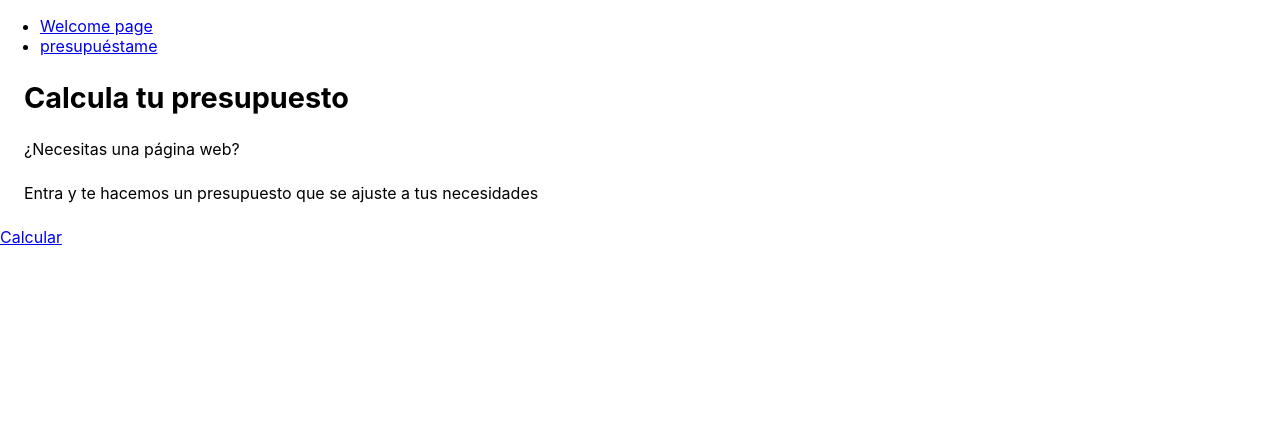
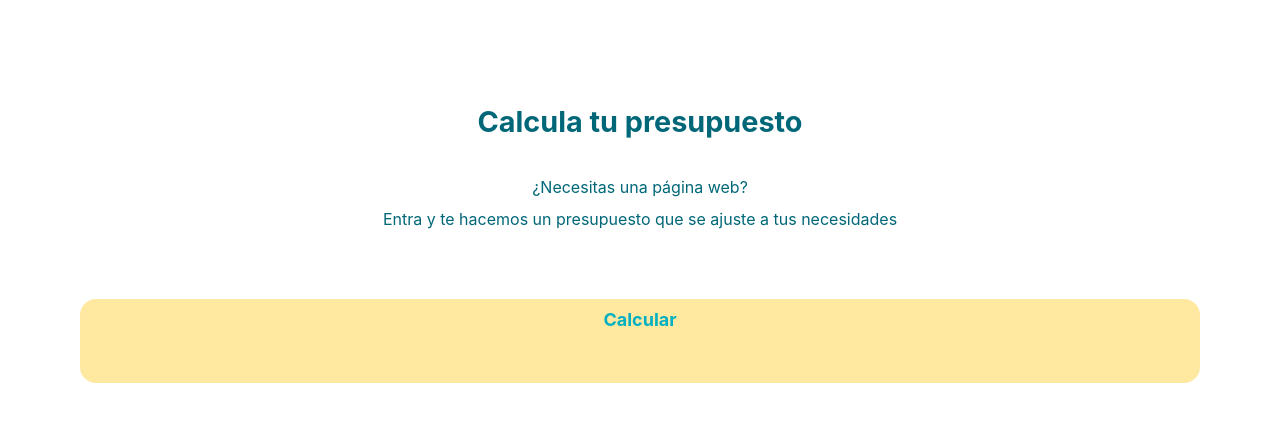
Before and after one commit to Lahali/budget-app, a React (Create React App) app: page / in a window 1280 px wide. Shown: the top 422 px of the page. Built offline with nearby package versions, Linux system fonts and the light colour scheme.

Commit message:
Ejercicio 5 completado, Nivel 1 terminado

```diff
--- a/src/App.jsx
+++ b/src/App.jsx
@@ -1,31 +1,15 @@
 import React from "react";
-import { useState, useEffect } from "react";
-import { Link, Route, Routes } from "react-router-dom";
+import { Route, Routes } from "react-router-dom";
 import Main from "./components/Main";
 import Welcome from "./components/Welcome";
 
 function App() {
-
-
-
   return (
     <div>
-      <nav>
-        <ul>
-          <li>
-            <Link to="/">Welcome page</Link>
-          </li>
-          <li>
-            <Link to="/budget">presupuéstame</Link>
-          </li>
-        </ul>
-      </nav>
       <Routes>
-        <Route path="/" element={<Welcome/>} />
-        <Route path="/budget" element = {<Main/>}/>
+        <Route path="/" element={<Welcome />} />
+        <Route path="/budget" element={<Main />} />
       </Routes>
-
-
     </div>
   );
 }
--- a/src/components/Layout.jsx
+++ b/src/components/Layout.jsx
@@ -1,12 +1,12 @@
 import React from "react";
-import { HeaderStyled, ParragrafStyled } from "./Styles";
+import { DivStyled, NavStyled, LinkStyled, ParragrafStyled } from "./Styles";
 import Panel from "./Panel";
 import Welcome from "./Welcome";
 
 const Layout = (props) => {
   return (
-    <div>
-      <HeaderStyled>¿Qué quieres hacer?</HeaderStyled>
+    <DivStyled>
+      <h2>¿Qué quieres hacer?</h2>
       <ParragrafStyled>
         <input type="checkbox" name="webSite" onChange={props.updateBudget2} />
         Una página web (500€) <br />
@@ -40,7 +40,10 @@ const Layout = (props) => {
         Una campaña Google Ads (200€) <br />
       </ParragrafStyled>
       <ParragrafStyled>Total: {props.total}</ParragrafStyled>
-    </div>
+      <NavStyled>
+          <LinkStyled to="/">Volver</LinkStyled>
+        </NavStyled>
+    </DivStyled>
   );
 };
 
--- a/src/components/Panel.jsx
+++ b/src/components/Panel.jsx
@@ -1,5 +1,4 @@
 import React from "react";
-import { useState } from "react";
 import { PanelStyled, InputStyled, ButtonStyled } from "./Styles";
 
 const Panel = (props) => {
--- a/src/components/Styles.jsx
+++ b/src/components/Styles.jsx
@@ -1,12 +1,15 @@
+import { Link } from "react-router-dom";
 import styled from "styled-components";
 
 export const HeaderStyled = styled.header`
   margin: 1.5rem;
   font-size: larger;
   font-weight: bold;
+  text-align: center;
 `;
 
 export const PanelStyled = styled.form`
+  text-align: center;
   justify-content: center;
   align-items: center;
   border: solid 2px #efefef;
@@ -19,9 +22,16 @@ export const PanelStyled = styled.form`
 `;
 
 export const ParragrafStyled = styled.p`
-  margin: 1.5rem;
+  /* margin: 1.5rem; */
+  line-height: 2rem;
 `;
 
+
+export const WelcomeParragrafStyled = styled.p`
+  margin: 2rem;
+  line-height: 2rem;
+  text-align: center;
+`;
 
 export const ButtonStyled = styled.button`
   width: 2rem;
@@ -30,14 +40,14 @@ export const ButtonStyled = styled.button`
   font-size: 1.4rem;
   font-weight: bolder;
   text-align: center;
-  background-color: #FF87B2;
+  background-color: #00AFC1;
   color: #FFF8BC;
-  border: solid 2px #FF87B2;
+  border: solid 2px #00AFC1;
   margin-left: 0.5rem;
   margin-right: 0.5rem;
 &:hover {
   background-color: #FFF8BC;
-  color: #FF87B2;
+  color: #00AFC1;
 }
 
 `;
@@ -51,3 +61,29 @@ export const InputStyled = styled.input`
   border: none;
   border-radius: 0.5rem;
 `;
+
+export const LinkStyled = styled(Link)`
+  color: #00AFC1;
+  text-decoration: none;
+  font-size: large;
+  font-weight: bold;
+
+  &:hover {
+    color: #0093AB;
+  }
+`
+export const DivStyled = styled.div`
+  color: #006778 ;
+  padding: 5rem;
+  margin: auto;
+`
+
+export const NavStyled = styled.nav`
+background-color: #FFE9A0;
+min-height: 4rem;
+border-radius: 1rem;
+padding: 10px;
+max-width: 100%;
+text-align: center;
+margin-top: 4rem;
+`
--- a/src/components/Welcome.jsx
+++ b/src/components/Welcome.jsx
@@ -1,19 +1,30 @@
 import React from "react";
 import { Link, Route, Routes } from "react-router-dom";
 import Layout from "./Layout";
-import { HeaderStyled, ParragrafStyled } from "./Styles";
+import {
+  DivStyled,
+  HeaderStyled,
+  LinkStyled,
+  WelcomeParragrafStyled,
+  NavStyled,
+} from "./Styles";
 
 const Welcome = () => {
   return (
     <div>
-      <HeaderStyled>
-        <h2>Calcula tu presupuesto</h2>
-      </HeaderStyled>
-      <ParragrafStyled>¿Necesitas una página web?</ParragrafStyled>
-      <ParragrafStyled>Entra y te hacemos un presupuesto que se ajuste a tus necesidades</ParragrafStyled>
-        <nav>
-           <Link to="/budget">Calcular</Link>
-        </nav>
+      <DivStyled>
+        <HeaderStyled>
+          <h2>Calcula tu presupuesto</h2>
+        </HeaderStyled>
+        <WelcomeParragrafStyled>
+          ¿Necesitas una página web?
+          <br />
+          Entra y te hacemos un presupuesto que se ajuste a tus necesidades
+        </WelcomeParragrafStyled>
+        <NavStyled>
+          <LinkStyled to="/budget">Calcular</LinkStyled>
+        </NavStyled>
+      </DivStyled>
     </div>
   );
 };
```
